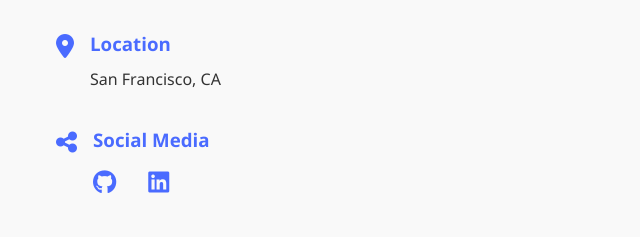
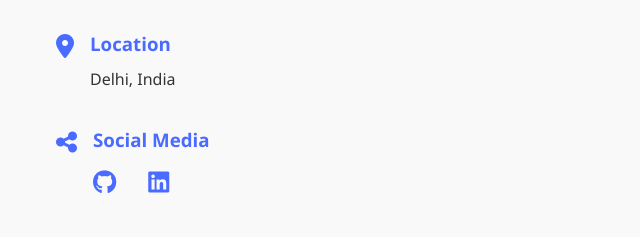
Before and after one commit to Quazi-Bakhtiyar/portfolio, a plain HTML site: page contact.html in a window 1280 px wide. Shown: the part 410-647 px from the top of the page, 0-640 px from the left. Drawn offline with Linux system fonts and the light colour scheme.

Commit message:
Update contact.html

```diff
--- a/contact.html
+++ b/contact.html
@@ -49,7 +49,7 @@
               <i class="fas fa-map-marker-alt"></i>
               <div>
                 <h3>Location</h3>
-                <p>San Francisco, CA</p>
+                <p>Delhi, India</p>
               </div>
             </div>
             <div class="contact-item">
```
